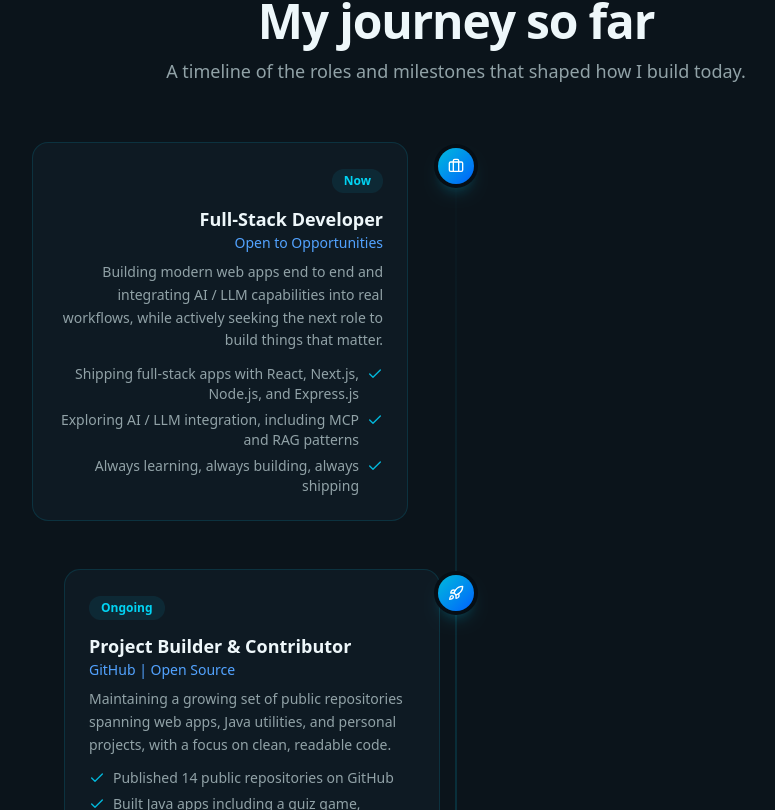
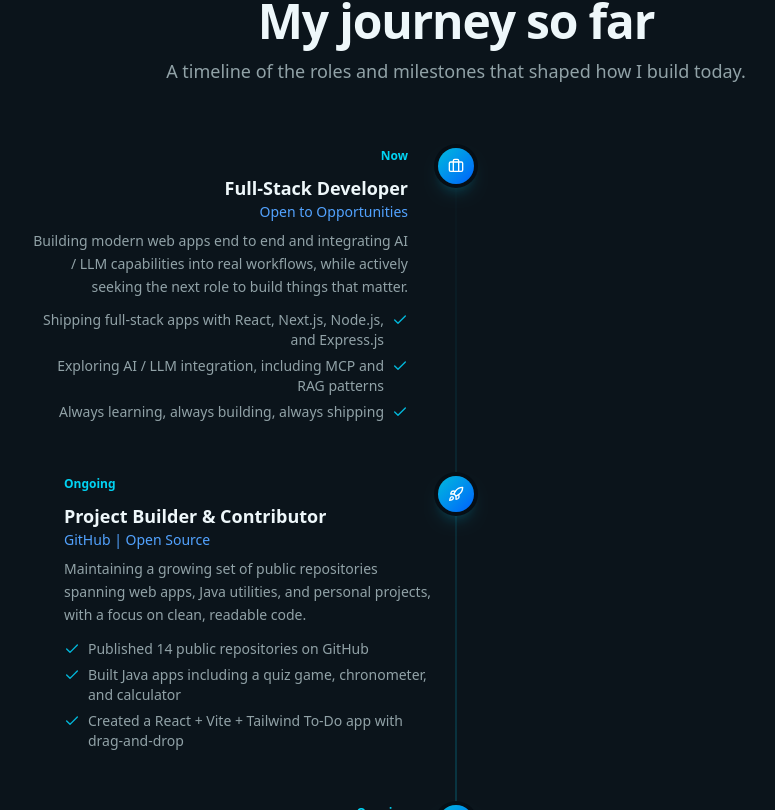
Before and after one commit to Najib-Rahmi/Najib-Rahmi.github.io, a Next.js app: page / in a window 1280 px wide. Shown: the part 4050-4860 px from the top of the page, without its empty margins (184-959 px from the left). Built offline with nearby package versions, Linux system fonts and the light colour scheme.

Commit message:
Experience: remove card boxes, keep timeline structure and data

```diff
--- a/src/components/sections/experience.tsx
+++ b/src/components/sections/experience.tsx
@@ -48,11 +48,10 @@ export function Experience() {
                       isLeft ? "sm:pr-8 sm:text-right" : "sm:col-start-2 sm:pl-8"
                     }`}
                   >
-                    <div className="rounded-2xl border border-cyan-500/15 bg-card p-5 sm:p-6 transition-all hover:border-cyan-500/40 hover:shadow-lg hover:shadow-cyan-500/10">
-                      <span className="inline-block px-3 py-1 rounded-full text-xs font-semibold bg-cyan-500/10 text-cyan-600 dark:text-cyan-400">
+                    <span className="inline-block text-xs font-semibold text-cyan-600 dark:text-cyan-400">
                       {exp.period}
                     </span>
-                      <h3 className="mt-3 text-lg font-semibold">{exp.role}</h3>
+                    <h3 className="mt-2 text-lg font-semibold">{exp.role}</h3>
                     <p className="text-sm font-medium text-blue-600 dark:text-blue-400">
                       {exp.company}
                     </p>
@@ -77,7 +76,6 @@ export function Experience() {
                       ))}
                     </ul>
                   </div>
-                  </div>
                 </motion.div>
               );
             })}
```
Also changed, not shown: 1 other file (tests, documents, lock files or other folders). Lines whose indentation alone changed are shown as unchanged.
